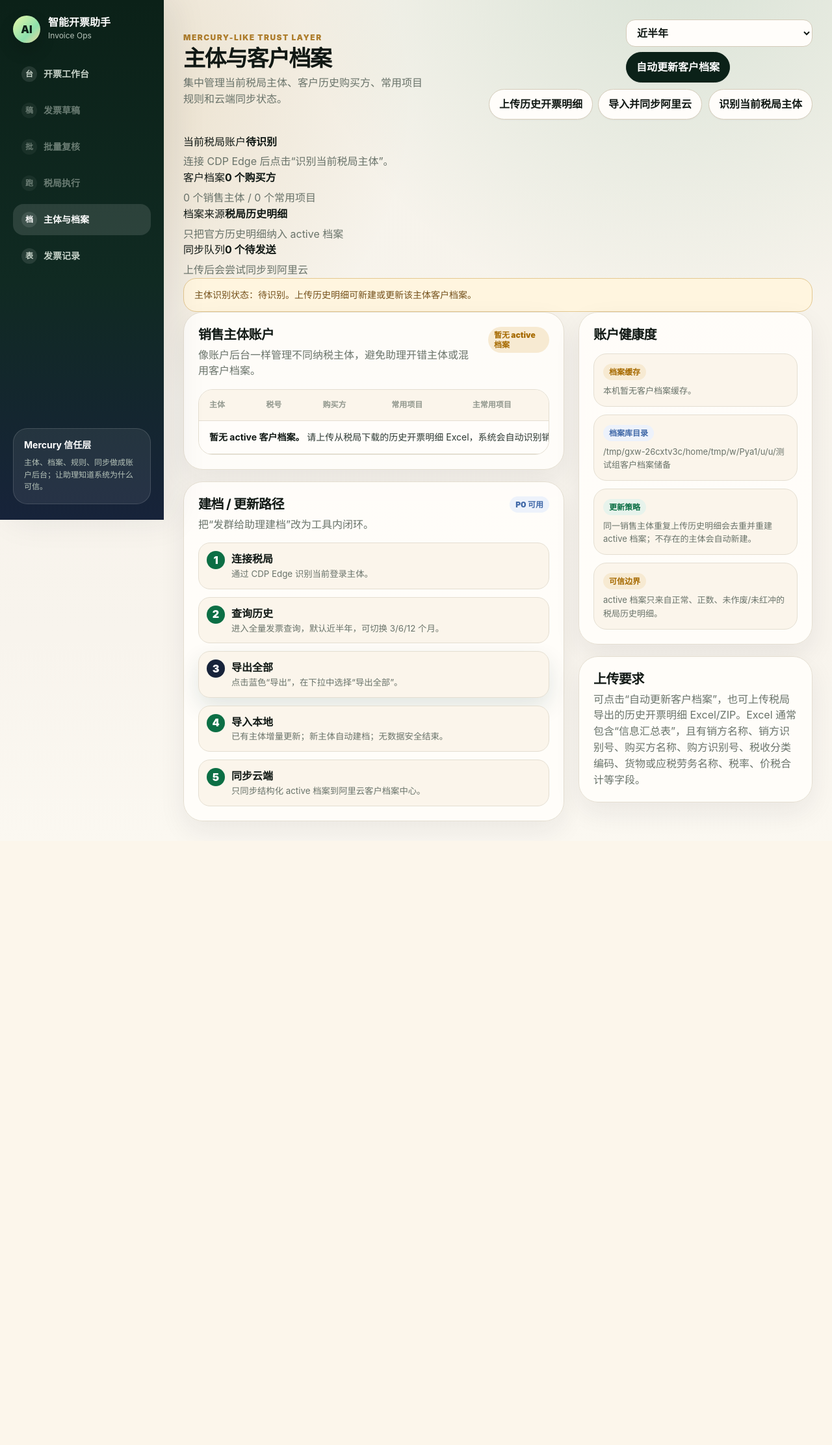
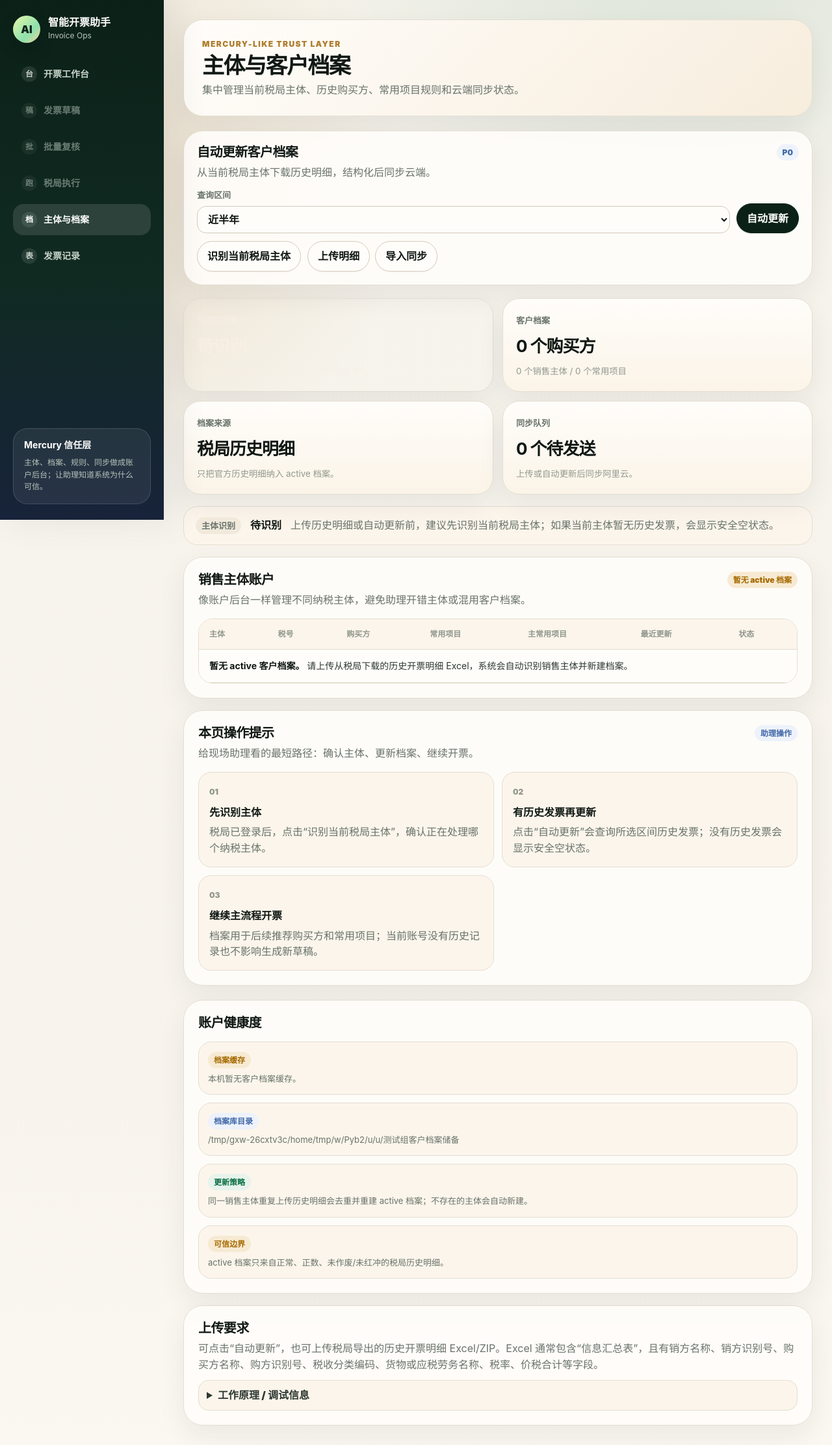
Before and after one commit to Neverlol/invoice-demo-batch-import, a Flask app: page /profiles in a window 1280 px wide. Shown: the whole page at 65% size. Before the commit the page ends 1271 px from the top, so only its background shows below. Run offline with Flask 3, Linux system fonts and the light colour scheme.

Commit message:
fix: align profiles page UI with workspace style

```diff
--- a/static/lean.css
+++ b/static/lean.css
@@ -829,3 +829,171 @@ input[name="line_amount_with_tax"] { text-align: right; font-variant-numeric: ta
 .profile-flow li.active {
   box-shadow: 0 14px 34px rgba(11, 61, 46, .12);
 }
+
+/* Profiles page v2 alignment */
+.profiles-hero {
+  display: grid;
+  grid-template-columns: minmax(0, 1fr) 430px;
+  gap: 22px;
+  align-items: stretch;
+  margin-bottom: 20px;
+}
+.profiles-hero-copy {
+  background: linear-gradient(135deg, #fffdfa, #f7eddd);
+  border: 1px solid var(--line);
+  border-radius: var(--radius-xl);
+  box-shadow: var(--shadow-card);
+  padding: 28px;
+}
+.profile-action-card {
+  padding: 20px;
+}
+.compact-head {
+  margin-bottom: 12px;
+}
+.profile-action-form {
+  display: grid;
+  grid-template-columns: minmax(0, 1fr) auto;
+  gap: 10px;
+  align-items: end;
+}
+.profile-secondary-actions {
+  display: flex;
+  flex-wrap: wrap;
+  gap: 10px;
+  margin-top: 12px;
+}
+.profile-upload-form {
+  display: inline-flex;
+  gap: 8px;
+  flex-wrap: wrap;
+}
+.profile-metrics {
+  display: grid;
+  grid-template-columns: repeat(4, minmax(0, 1fr));
+  gap: 14px;
+  margin-bottom: 18px;
+}
+.profile-metric {
+  background: linear-gradient(180deg, #fffdfa, #fbf4e8);
+  border: 1px solid var(--line);
+  border-radius: 26px;
+  padding: 20px;
+  box-shadow: var(--shadow-card);
+  min-width: 0;
+}
+.profile-metric.dark {
+  background: linear-gradient(135deg, var(--nav), #12392f);
+  color: #f7efe4;
+}
+.profile-metric span,
+.profile-status-card span {
+  color: var(--muted);
+  font-size: 13px;
+  font-weight: 900;
+}
+.profile-metric.dark span,
+.profile-metric.dark small {
+  color: rgba(247,239,228,.72);
+}
+.profile-metric strong {
+  display: block;
+  margin-top: 8px;
+  font-size: 26px;
+  letter-spacing: -.04em;
+}
+.profile-metric small {
+  display: block;
+  margin-top: 8px;
+  color: var(--faint);
+}
+.profile-status-card,
+.profile-result-card {
+  display: grid;
+  grid-template-columns: auto minmax(0, 1fr);
+  gap: 14px;
+  align-items: start;
+  border: 1px solid var(--line);
+  border-radius: 22px;
+  background: #fffdfa;
+  box-shadow: var(--shadow-card);
+  padding: 16px 18px;
+  margin-bottom: 18px;
+}
+.profile-status-card {
+  grid-template-columns: auto auto minmax(0, 1fr);
+  box-shadow: none;
+  background: #fbf5eb;
+}
+.profile-status-card strong,
+.profile-result-card strong {
+  display: block;
+  color: var(--ink);
+}
+.profile-status-card p,
+.profile-result-card p {
+  margin: 0;
+  color: var(--muted);
+}
+.result-icon {
+  width: 34px;
+  height: 34px;
+  border-radius: 14px;
+  display: grid;
+  place-items: center;
+  font-weight: 900;
+  background: var(--surface-warm);
+  color: var(--muted);
+}
+.profile-result-card.ok .result-icon { background: var(--brand-soft); color: var(--brand); }
+.profile-result-card.notice .result-icon { background: var(--gold-soft); color: var(--warning); }
+.profile-result-card.alert .result-icon { background: #f8e9e6; color: var(--danger); }
+.result-body {
+  display: grid;
+  gap: 6px;
+}
+.profile-help-grid {
+  display: grid;
+  grid-template-columns: repeat(3, minmax(0, 1fr));
+  gap: 12px;
+}
+.profile-help-grid > div {
+  border: 1px solid var(--line);
+  border-radius: 20px;
+  background: #fbf5eb;
+  padding: 16px;
+}
+.profile-help-grid span {
+  color: var(--faint);
+  font-size: 12px;
+  font-weight: 900;
+}
+.profile-help-grid strong {
+  display: block;
+  margin-top: 8px;
+}
+.profile-help-grid p {
+  margin-bottom: 0;
+  color: var(--muted);
+}
+.profile-debug-details ol {
+  margin: 10px 0 0 20px;
+  color: var(--muted);
+}
+@media (max-width: 1320px) {
+  .profiles-hero,
+  .profiles-layout {
+    grid-template-columns: 1fr;
+  }
+  .profile-metrics,
+  .profile-help-grid {
+    grid-template-columns: 1fr 1fr;
+  }
+}
+@media (max-width: 760px) {
+  .profile-metrics,
+  .profile-help-grid,
+  .profile-action-form {
+    grid-template-columns: 1fr;
+  }
+}
--- a/templates/lean_profiles.html
+++ b/templates/lean_profiles.html
@@ -4,11 +4,11 @@
     <meta charset="utf-8">
     <meta name="viewport" content="width=device-width, initial-scale=1">
     <title>主体与档案</title>
-    <link rel="stylesheet" href="{{ url_for('static', filename='lean.css', v='20260502-profiles1') }}">
+    <link rel="stylesheet" href="{{ url_for('static', filename='lean.css', v='20260502-profiles2') }}">
     <script defer src="{{ url_for('static', filename='lean.js', v='20260502-v27') }}"></script>
   </head>
   <body class="operator-body">
-    <div class="app-shell">
+    <div class="app-shell profiles-shell">
       <aside class="sidebar">
         <div class="brand">
           <div class="brand-mark">AI</div>
@@ -28,65 +28,75 @@
         </div>
       </aside>
 
-      <main class="page">
-        <div class="topline">
-          <div>
+      <main class="page profiles-page" data-tax-console>
+        <div class="profiles-hero">
+          <div class="profiles-hero-copy">
             <div class="eyebrow">Mercury-like trust layer</div>
             <h1>主体与客户档案</h1>
-            <p>集中管理当前税局主体、客户历史购买方、常用项目规则和云端同步状态。</p>
+            <p>集中管理当前税局主体、历史购买方、常用项目规则和云端同步状态。</p>
           </div>
-          <div class="actions profile-upload-actions">
-            <form class="profile-inline-form" method="post" action="{{ url_for('download_profile_history') }}">
+          <section class="card profile-action-card">
+            <div class="card-head compact-head">
+              <div><h2>自动更新客户档案</h2><p>从当前税局主体下载历史明细，结构化后同步云端。</p></div>
+              <span class="badge info">P0</span>
+            </div>
+            <form class="profile-action-form" method="post" action="{{ url_for('download_profile_history') }}">
               <input type="hidden" name="cdp_endpoint" value="http://127.0.0.1:9222">
-              <select class="profile-range-select" name="months" aria-label="历史查询区间">
-                <option value="3">近 3 个月</option>
-                <option value="6" selected>近半年</option>
-                <option value="12">近 12 个月</option>
-              </select>
-              <button class="btn primary" type="submit">自动更新客户档案</button>
+              <label class="compact-field"><span>查询区间</span><select class="profile-range-select" name="months" aria-label="历史查询区间"><option value="3">近 3 个月</option><option value="6" selected>近半年</option><option value="12">近 12 个月</option></select></label>
+              <button class="btn primary" type="submit">自动更新</button>
             </form>
-            <form class="profile-inline-form" method="post" action="{{ url_for('upload_profile_history') }}" enctype="multipart/form-data">
-              <label class="btn profile-upload-button">
-                上传历史开票明细
-                <input type="file" name="history_files" accept=".xlsx,.zip" multiple data-file-input>
-              </label>
-              <button class="btn" type="submit">导入并同步阿里云</button>
+            <div class="profile-secondary-actions">
+              <button class="btn" type="button" data-tax-identify>识别当前税局主体</button>
+              <form class="profile-upload-form" method="post" action="{{ url_for('upload_profile_history') }}" enctype="multipart/form-data">
+                <label class="btn profile-upload-button">上传明细<input type="file" name="history_files" accept=".xlsx,.zip" multiple data-file-input></label>
+                <button class="btn" type="submit">导入同步</button>
               </form>
-            <button class="btn" type="button" data-tax-identify>识别当前税局主体</button>
             </div>
+          </section>
         </div>
 
-        <section class="account-strip" data-tax-console>
-          <div class="account-card dark"><span>当前税局账户</span><strong>待识别</strong><p>连接 CDP Edge 后点击“识别当前税局主体”。</p></div>
-          <div class="account-card"><span>客户档案</span><strong>{{ profile_summary.buyer_count or 0 }} 个购买方</strong><p>{{ profile_summary.seller_count or 0 }} 个销售主体 / {{ profile_summary.project_profile_count or 0 }} 个常用项目</p></div>
-          <div class="account-card"><span>档案来源</span><strong>税局历史明细</strong><p>只把官方历史明细纳入 active 档案</p></div>
-          <div class="account-card"><span>同步队列</span><strong>{{ pending_event_count }} 个待发送</strong><p>上传后会尝试同步到阿里云</p></div>
-          <div class="notice profile-status" data-tax-status>主体识别状态：待识别。上传历史明细可新建或更新该主体客户档案。</div>
+        <section class="profile-metrics">
+          <div class="profile-metric dark"><span>当前税局账户</span><strong>待识别</strong><small>连接 CDP Edge 后点击“识别当前税局主体”。</small></div>
+          <div class="profile-metric"><span>客户档案</span><strong>{{ profile_summary.buyer_count or 0 }} 个购买方</strong><small>{{ profile_summary.seller_count or 0 }} 个销售主体 / {{ profile_summary.project_profile_count or 0 }} 个常用项目</small></div>
+          <div class="profile-metric"><span>档案来源</span><strong>税局历史明细</strong><small>只把官方历史明细纳入 active 档案。</small></div>
+          <div class="profile-metric"><span>同步队列</span><strong>{{ pending_event_count }} 个待发送</strong><small>上传或自动更新后同步阿里云。</small></div>
+        </section>
+
+        <section class="profile-status-card" data-tax-status>
+          <span class="badge neutral">主体识别</span>
+          <strong>待识别</strong>
+          <p>上传历史明细或自动更新前，建议先识别当前税局主体；如果当前主体暂无历史发票，会显示安全空状态。</p>
         </section>
 
         {% if download_result %}
-          <section class="banner {% if download_result.status == 'success' %}ok{% elif download_result.status == 'no_data' or download_result.status == 'warning' %}notice{% else %}alert{% endif %}">
-            <strong>{% if download_result.status == 'success' %}客户档案已自动更新。{% elif download_result.status == 'no_data' %}当前主体在所选区间暂无历史发票。{% else %}自动更新客户档案未完成。{% endif %}</strong>
+          <section class="profile-result-card {% if download_result.status == 'success' %}ok{% elif download_result.status == 'no_data' or download_result.status == 'warning' %}notice{% else %}alert{% endif %}">
+            <div class="result-icon">{% if download_result.status == 'success' %}✓{% elif download_result.status == 'no_data' %}—{% else %}!{% endif %}</div>
+            <div class="result-body">
+              <strong>{% if download_result.status == 'success' %}客户档案已自动更新{% elif download_result.status == 'no_data' %}当前主体在所选区间暂无历史发票{% else %}自动更新客户档案未完成{% endif %}</strong>
               <p>查询区间：{{ download_result.start_date or '-' }} 至 {{ download_result.end_date or '-' }}；主体：{{ download_result.subject or '未识别' }}</p>
-            {% if download_result.status == 'no_data' %}<p>这是安全空状态：系统不会新建空档案，也不会向阿里云同步空数据。可换更长区间，或等该主体产生历史开票记录后再更新。</p>{% endif %}
+              {% if download_result.status == 'no_data' %}<p>安全空状态：不新建空档案，也不向阿里云同步空数据。可换更长区间，或等该主体产生历史开票记录后再更新。</p>{% endif %}
               {% if download_result.downloaded_path %}<p>下载文件：{{ download_result.downloaded_path }}</p>{% endif %}
               {% if download_result.import_result and download_result.import_result.rebuild %}<p>本地档案：销售主体 {{ download_result.import_result.rebuild.seller_count }} 个 / 购买方 {{ download_result.import_result.rebuild.buyer_count }} 个 / 历史明细 {{ download_result.import_result.rebuild.trusted_history_rows }} 行。</p>{% endif %}
               {% if download_result.import_result and download_result.import_result.cloud_sync %}<p>云端同步：{{ download_result.import_result.cloud_sync.status }}；batch_id={{ download_result.import_result.cloud_sync.batch_id or '-' }}；{{ download_result.import_result.cloud_sync.error or '' }}</p>{% endif %}
               {% if download_result.error %}<p>{{ download_result.error }}</p>{% endif %}
               {% if download_result.logs %}<details><summary>查看自动更新日志</summary><pre>{{ download_result.logs|join('\n') }}</pre></details>{% endif %}
+            </div>
           </section>
         {% endif %}
 
         {% if upload_result %}
-          <section class="banner {% if upload_result.status == 'success' %}ok{% elif upload_result.status == 'warning' %}notice{% else %}alert{% endif %}">
+          <section class="profile-result-card {% if upload_result.status == 'success' %}ok{% elif upload_result.status == 'warning' %}notice{% else %}alert{% endif %}">
+            <div class="result-icon">{% if upload_result.status == 'success' %}✓{% else %}!{% endif %}</div>
+            <div class="result-body">
               <strong>{{ upload_result.message }}</strong>
               {% if upload_result.saved_files %}<p>已接收文件：{{ upload_result.saved_files|join('、') }}</p>{% endif %}
               {% if upload_result.rebuild %}<p>本地档案：销售主体 {{ upload_result.rebuild.seller_count }} 个 / 购买方 {{ upload_result.rebuild.buyer_count }} 个 / 历史明细 {{ upload_result.rebuild.trusted_history_rows }} 行。</p>{% endif %}
               {% if upload_result.cloud_sync %}<p>云端同步：{{ upload_result.cloud_sync.status }}；batch_id={{ upload_result.cloud_sync.batch_id or '-' }}；{{ upload_result.cloud_sync.error or '' }}</p>{% endif %}
+            </div>
           </section>
         {% endif %}
 
-        <div class="layout">
+        <div class="layout profiles-layout">
           <section class="stack">
             <div class="card">
               <div class="card-head">
@@ -102,19 +112,17 @@
               </tbody></table></div>
             </div>
 
-            <div class="card">
-              <div class="card-head"><div><h2>建档 / 更新路径</h2><p>把“发群给助理建档”改为工具内闭环。</p></div><span class="badge info">P0 可用</span></div>
-              <ol class="timeline compact-timeline profile-flow">
-                <li class="done"><span>1</span><div><strong>连接税局</strong><small>通过 CDP Edge 识别当前登录主体。</small></div></li>
-                <li class="done"><span>2</span><div><strong>查询历史</strong><small>进入全量发票查询，默认近半年，可切换 3/6/12 个月。</small></div></li>
-                <li class="active"><span>3</span><div><strong>导出全部</strong><small>点击蓝色“导出”，在下拉中选择“导出全部”。</small></div></li>
-                <li class="done"><span>4</span><div><strong>导入本地</strong><small>已有主体增量更新；新主体自动建档；无数据安全结束。</small></div></li>
-                <li class="done"><span>5</span><div><strong>同步云端</strong><small>只同步结构化 active 档案到阿里云客户档案中心。</small></div></li>
-              </ol>
+            <div class="card profile-help-card">
+              <div class="card-head"><div><h2>本页操作提示</h2><p>给现场助理看的最短路径：确认主体、更新档案、继续开票。</p></div><span class="badge info">助理操作</span></div>
+              <div class="profile-help-grid">
+                <div><span>01</span><strong>先识别主体</strong><p>税局已登录后，点击“识别当前税局主体”，确认正在处理哪个纳税主体。</p></div>
+                <div><span>02</span><strong>有历史发票再更新</strong><p>点击“自动更新”会查询所选区间历史发票；没有历史发票会显示安全空状态。</p></div>
+                <div><span>03</span><strong>继续主流程开票</strong><p>档案用于后续推荐购买方和常用项目；当前账号没有历史记录也不影响生成新草稿。</p></div>
+              </div>
             </div>
           </section>
 
-          <aside class="stack">
+          <aside class="stack profile-side-rail">
             <div class="card">
               <h2>账户健康度</h2>
               <div class="panel-list" style="margin-top:16px">
@@ -126,7 +134,8 @@
             </div>
             <div class="card">
               <h2>上传要求</h2>
-              <p>可点击“自动更新客户档案”，也可上传税局导出的历史开票明细 Excel/ZIP。Excel 通常包含“信息汇总表”，且有销方名称、销方识别号、购买方名称、购方识别号、税收分类编码、货物或应税劳务名称、税率、价税合计等字段。</p>
+              <p>可点击“自动更新”，也可上传税局导出的历史开票明细 Excel/ZIP。Excel 通常包含“信息汇总表”，且有销方名称、销方识别号、购买方名称、购方识别号、税收分类编码、货物或应税劳务名称、税率、价税合计等字段。</p>
+              <details class="mini-details profile-debug-details"><summary>工作原理 / 调试信息</summary><ol><li>连接 CDP Edge 并识别当前税局主体。</li><li>进入全量发票查询并设置日期区间。</li><li>点击“导出”并选择“导出全部”。</li><li>解析下载文件并重建本地 active 档案。</li><li>同步结构化档案到阿里云。</li></ol></details>
             </div>
           </aside>
         </div>
```
Lines whose indentation alone changed are shown as unchanged.
